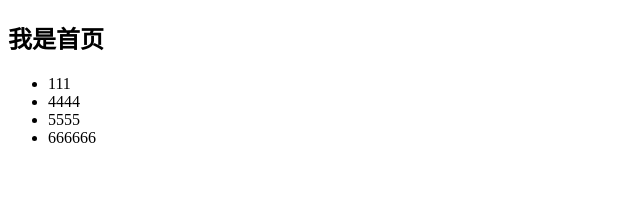
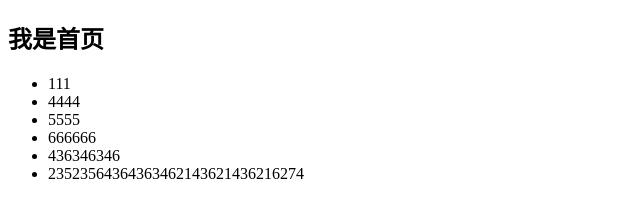
Before and after one commit to weixiaowang2000/xsx3, a plain HTML site: page index.html in a window 1280 px wide. Shown: the whole page, without its empty margins (0-640 px from the left). Drawn offline with Linux system fonts and the light colour scheme.

Commit message:
master add asdfsadfsdf

```diff
--- a/index.html
+++ b/index.html
@@ -14,6 +14,8 @@
         <li>4444</li>
         <li>5555</li>
         <li>666666</li>
+        <li>436346346</li>
+        <li>23523564364363462143621436216274</li>
     </ul>
 </body>
 </html>
```
